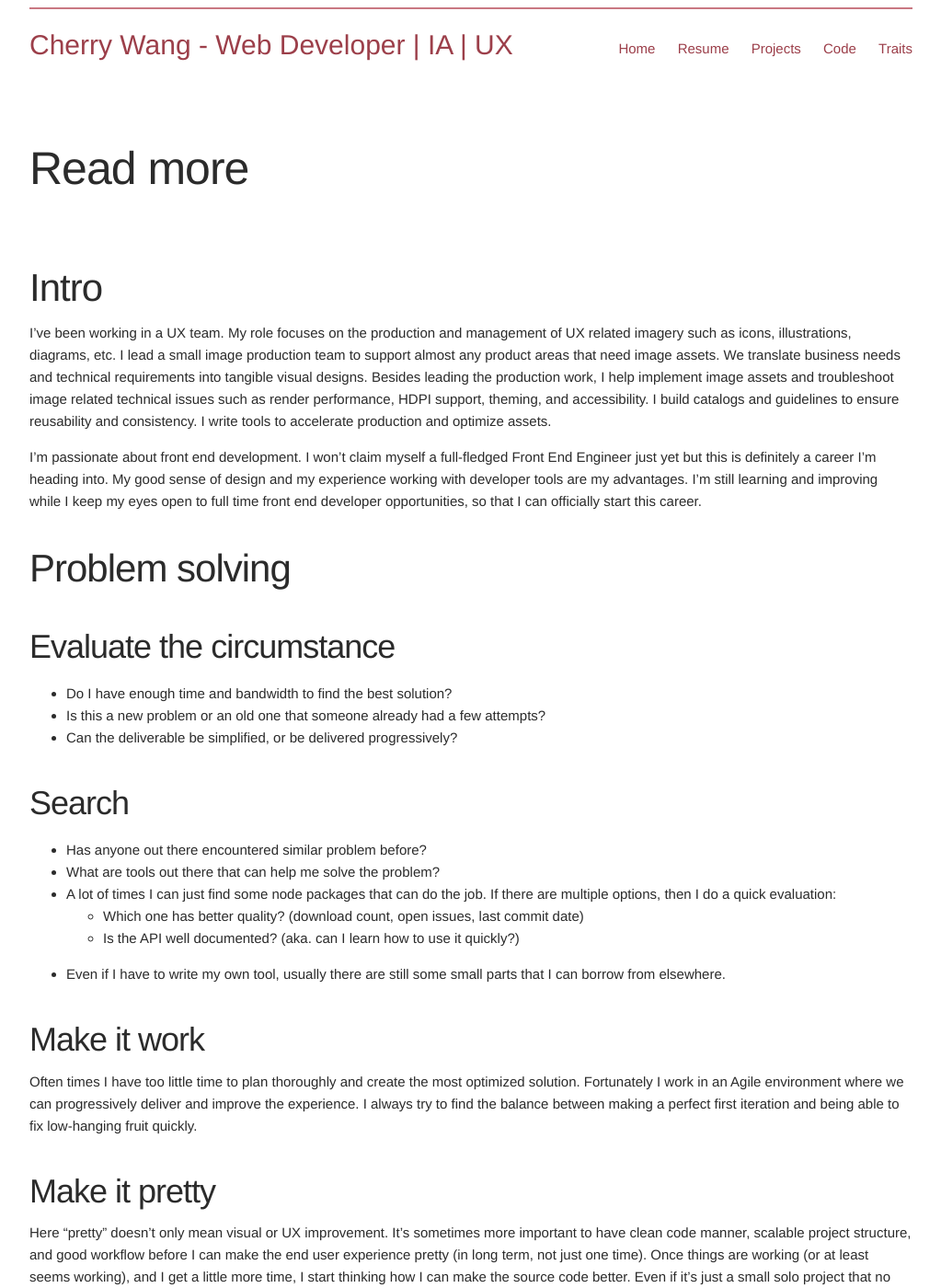
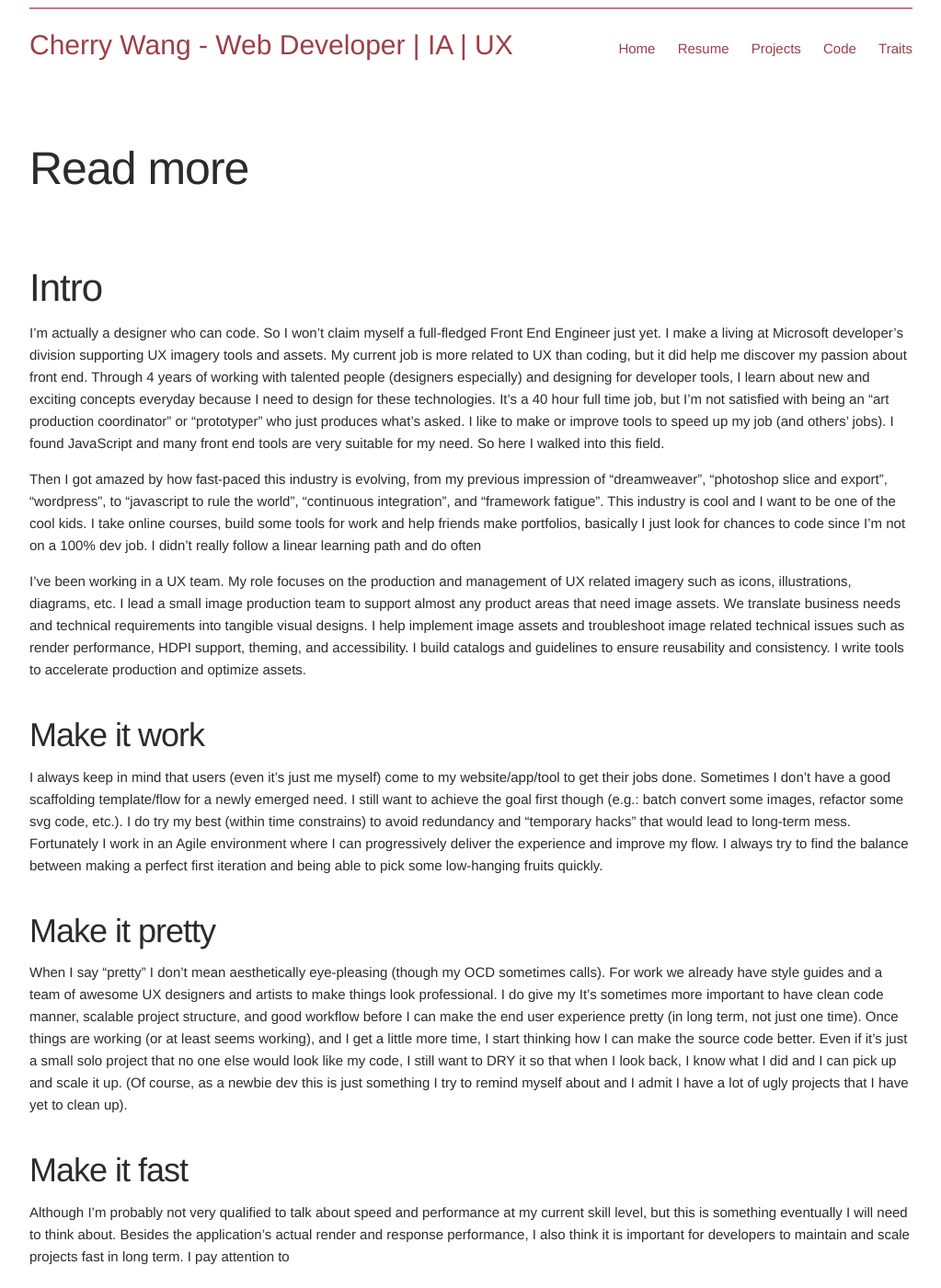
Before and after one commit to chryw/chryw.github.io, a Jekyll site: the page built from readmore/index.md, in a window 1280 px wide and 1400 px high. Shown: the whole window at 92% size, without its empty margins (128-1151 px from the left). Built offline with Jekyll 4.4.1, drawn with Linux system fonts in a browser that asks for light colours; nearby versions of some CDN libraries; some web fonts are replaced; some of the changed text lies outside the part shown.

```diff
--- a/readmore/index.md
+++ b/readmore/index.md
@@ -7,36 +7,40 @@ hidden: true
 
 ## Intro
 
-I've been working in a UX team. My role focuses on the production and management of UX related imagery such as icons, illustrations, diagrams, etc. I lead a small image production team to support almost any product areas that need image assets. We translate business needs and technical requirements into tangible visual designs. Besides leading the production work, I help implement image assets and troubleshoot image related technical issues such as render performance, HDPI support, theming, and accessibility. I build catalogs and guidelines to ensure reusability and consistency. I write tools to accelerate production and optimize assets.
+I'm actually a designer who can code. So I won't claim myself a full-fledged Front End Engineer just yet. I make a living at Microsoft developer's division supporting UX imagery tools and assets. My current job is more related to UX than coding, but it did help me discover my passion about front end. Through 4 years of working with talented people (designers especially) and designing for developer tools, I learn about new and exciting concepts everyday because I need to design for these technologies. It's a 40 hour full time job, but I'm not satisfied with being an "art production coordinator" or "prototyper" who just produces what's asked. I like to make or improve tools to speed up my job (and others' jobs). I found JavaScript and many front end tools are very suitable for my need. So here I walked into this field.
 
-I'm passionate about front end development. I won't claim myself a full-fledged Front End Engineer just yet but this is definitely a career I'm heading into. My good sense of design and my experience working with developer tools are my advantages. I'm still learning and improving while I keep my eyes open to full time front end developer opportunities, so that I can officially start this career.
+Then I got amazed by how fast-paced this industry is evolving, from my previous impression of "dreamweaver", "photoshop slice and export", "wordpress", to "javascript to rule the world", "continuous integration", and "framework fatigue". This industry is cool and I want to be one of the cool kids. I take online courses, build some tools for work and help friends make portfolios, basically I just look for chances to code since I'm not on a 100% dev job. I didn't really follow a linear learning path and do often
 
+I've been working in a UX team. My role focuses on the production and management of UX related imagery such as icons, illustrations, diagrams, etc. I lead a small image production team to support almost any product areas that need image assets. We translate business needs and technical requirements into tangible visual designs. I help implement image assets and troubleshoot image related technical issues such as render performance, HDPI support, theming, and accessibility. I build catalogs and guidelines to ensure reusability and consistency. I write tools to accelerate production and optimize assets.
 
-## Problem solving
-
-### Evaluate the circumstance
-
-- Do I have enough time and bandwidth to find the best solution?
-- Is this a new problem or an old one that someone already had a few attempts?
-- Can the deliverable be simplified, or be delivered progressively?
-
-### Search
-
-- Has anyone out there encountered similar problem before?
-- What are tools out there that can help me solve the problem?
-- A lot of times I can just find some node packages that can do the job. If there are multiple options, then I do a quick evaluation:
-  - Which one has better quality? (download count, open issues, last commit date)
-  - Is the API well documented? (aka. can I learn how to use it quickly?)
-- Even if I have to write my own tool, usually there are still some small parts that I can borrow from elsewhere.
 
 ### Make it work
 
-Often times I have too little time to plan thoroughly and create the most optimized solution. Fortunately I work in an Agile environment where we can progressively deliver and improve the experience. I always try to find the balance between making a perfect first iteration and being able to fix low-hanging fruit quickly.
+I always keep in mind that users (even it's just me myself) come to my website/app/tool to get their jobs done. Sometimes I don't have a good scaffolding template/flow for a newly emerged need. I still want to achieve the goal first though (e.g.: batch convert some images, refactor some svg code, etc.). I do try my best (within time constrains) to avoid redundancy and "temporary hacks" that would lead to long-term mess. Fortunately I work in an Agile environment where I can progressively deliver the experience and improve my flow. I always try to find the balance between making a perfect first iteration and being able to pick some low-hanging fruits quickly.
 
 ### Make it pretty
 
-Here "pretty" doesn't only mean visual or UX improvement. It's sometimes more important to have clean code manner, scalable project structure, and good workflow before I can make the end user experience pretty (in long term, not just one time). Once things are working (or at least seems working), and I get a little more time, I start thinking how I can make the source code better. Even if it's just a small solo project that no one else would look like my code, I still want to DRY it so that when I look back, I know what I did and I can pick up and scale it up. (Of course, as a newbie dev this is just something I try to remind myself about and I admit I have a lot of ugly projects that I have yet to clean up).
+When I say "pretty" I don't mean aesthetically eye-pleasing (though my OCD sometimes calls). For work we already have style guides and a team of awesome UX designers and artists to make things look professional. I do give my It's sometimes more important to have clean code manner, scalable project structure, and good workflow before I can make the end user experience pretty (in long term, not just one time). Once things are working (or at least seems working), and I get a little more time, I start thinking how I can make the source code better. Even if it's just a small solo project that no one else would look like my code, I still want to DRY it so that when I look back, I know what I did and I can pick up and scale it up. (Of course, as a newbie dev this is just something I try to remind myself about and I admit I have a lot of ugly projects that I have yet to clean up).
 
 ### Make it fast
 
-The next step is to make it perform fast, produce it fast next time.
+Although I'm probably not very qualified to talk about speed and performance at my current skill level, but this is something eventually I will need to think about. Besides the application's actual render and response performance, I also think it is important for developers to maintain and scale projects fast in long term. I pay attention to
+
+## STAR
+
+### **S**ituation
+
+- Do I have enough time and bandwidth to find the best solution?
+- Has anyone out there encountered similar problem before?
+- What are tools out there that can help me solve the problem?
+  - Which tools have better quality? (download count, open issues, last commit date)
+  - Is the API well documented? (aka. can I learn how to use it quickly?)
+
+### **T**ask
+
+- Can the deliverable be simplified/narrowed down, or be delivered progressively?
+- Am I making a one-time use thing or do I need to consider long-term sustainability?
+
+### **A**ction
+
+### *R*esult
```
Also changed, not shown: _posts/2017-07-20-rotate-image.markdown (added, +64 -0 lines), gulpfile.js (+26 -38 lines), package.json (+7 -0 lines), .eslintrc.json (added).
